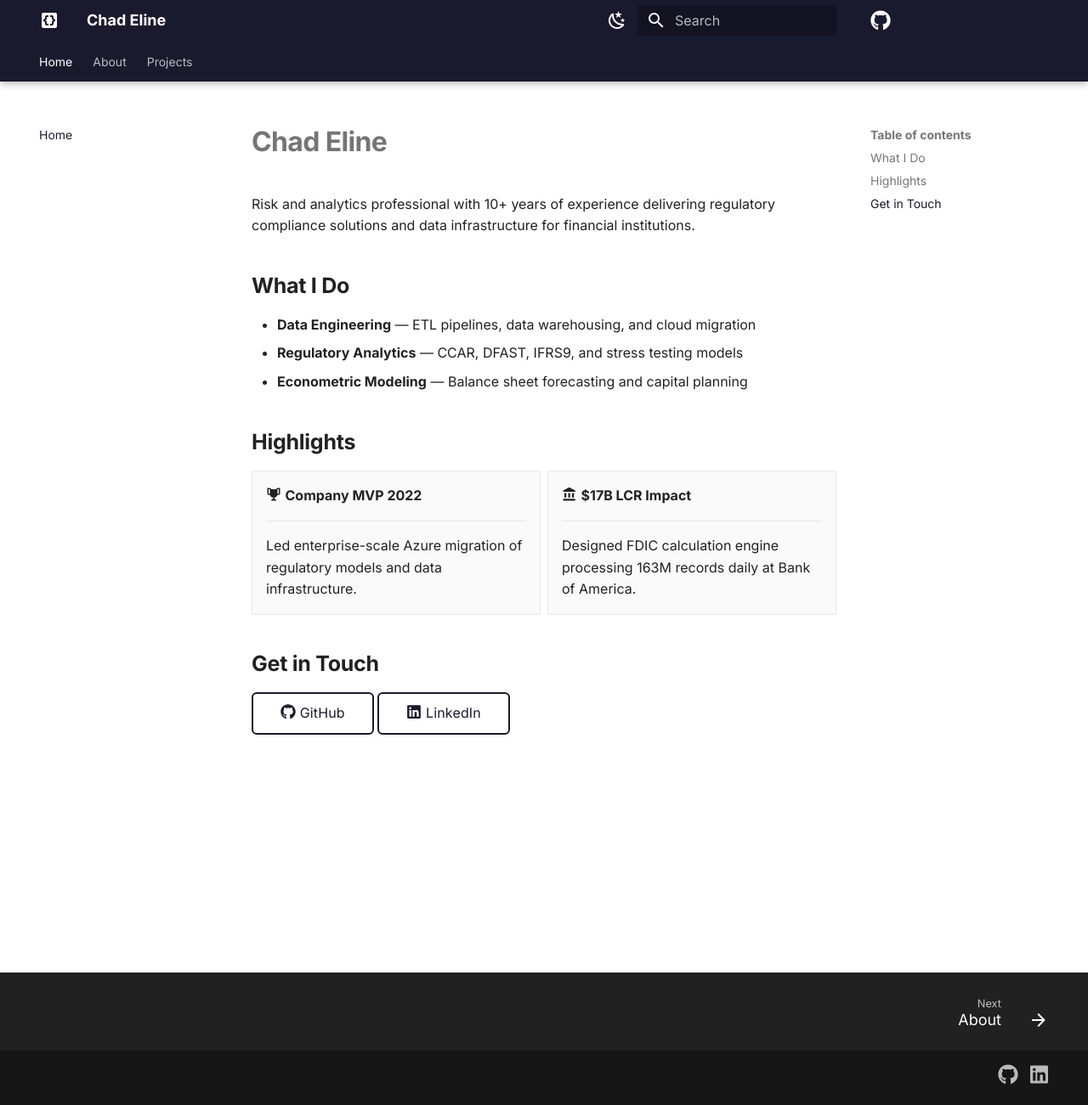
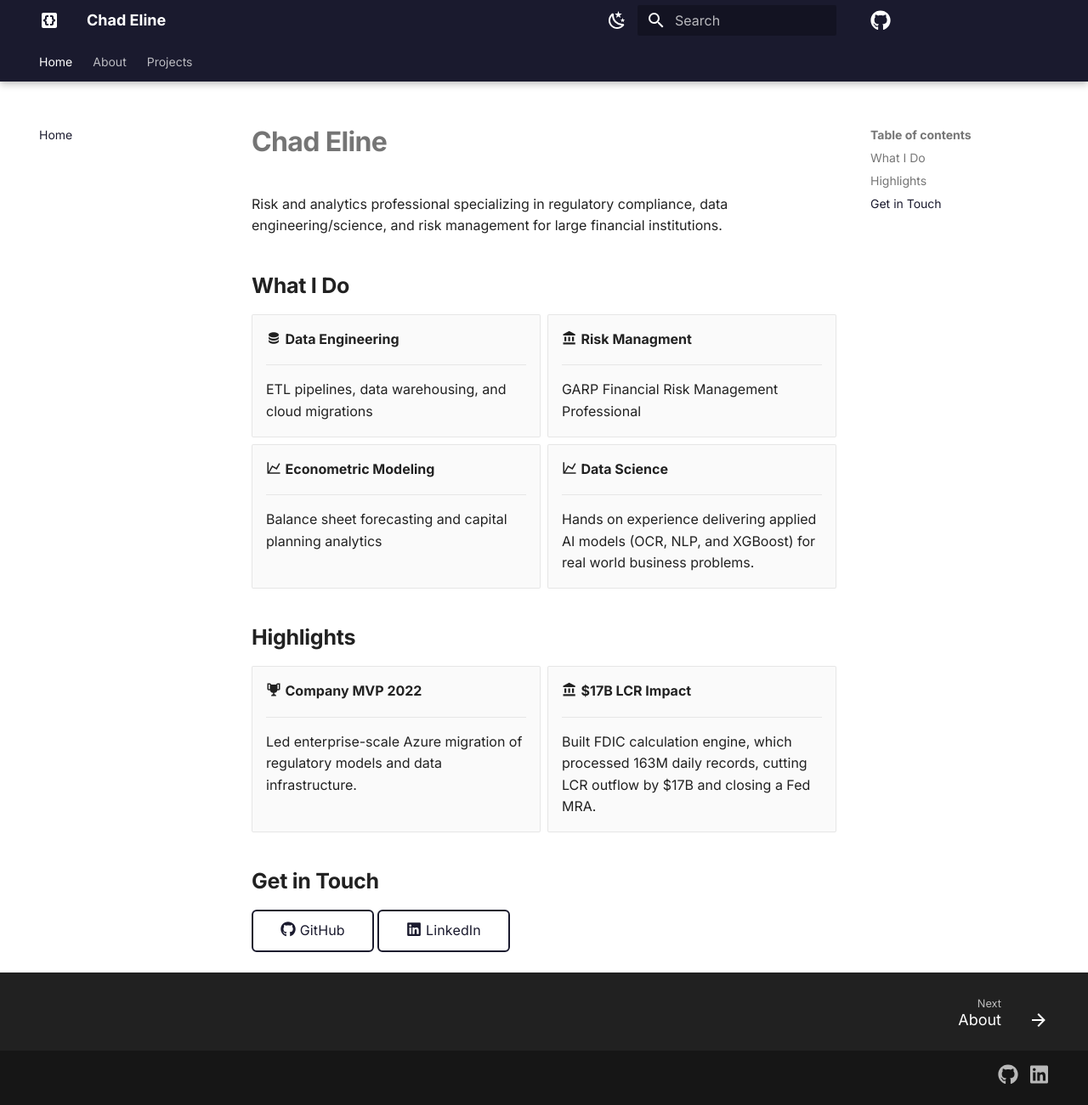
Before and after one commit to chad-eline/chad-eline.github.io, an MkDocs documentation site: the page built from docs/index.md, in a window 1280 px wide and 1301 px high. Shown: the whole window at 85% size. Built offline with MkDocs 1.6.1 and Material for MkDocs 9.7.7, drawn with Linux system fonts in a browser that asks for light colours; comment, search, counter and statistics services are not loaded.

```diff
--- a/docs/assets/stylesheets/extra.css
+++ b/docs/assets/stylesheets/extra.css
@@ -115,3 +115,14 @@
   width: 100%;
   text-align: center;
 }
+
+/* Improve button visibility in dark mode */
+[data-md-color-scheme="slate"] .md-typeset .md-button:not(.md-button--primary) {
+  border-color: var(--md-accent-fg-color);
+  color: var(--md-accent-fg-color);
+}
+
+[data-md-color-scheme="slate"] .md-typeset .md-button:not(.md-button--primary):hover {
+  background-color: var(--md-accent-fg-color);
+  color: #0f0f14;
+}
--- a/docs/index.md
+++ b/docs/index.md
@@ -1,12 +1,36 @@
 # Chad Eline
 
-Risk and analytics professional with 10+ years of experience delivering regulatory compliance solutions and data infrastructure for financial institutions.
+Risk and analytics professional specializing in regulatory compliance, data engineering/science, and risk management for large financial institutions.
 
 ## What I Do
 
-- **Data Engineering** — ETL pipelines, data warehousing, and cloud migration
-- **Regulatory Analytics** — CCAR, DFAST, IFRS9, and stress testing models
-- **Econometric Modeling** — Balance sheet forecasting and capital planning
+<div class="grid cards" markdown>
+
+- :material-database: **Data Engineering**
+
+    ---
+
+    ETL pipelines, data warehousing, and cloud migrations
+
+- :material-bank: **Risk Managment**
+
+    ---
+
+    GARP Financial Risk Management Professional
+
+- :material-chart-line: **Econometric Modeling**
+
+    ---
+
+    Balance sheet forecasting and capital planning analytics
+
+- :material-chart-line: **Data Science**
+
+    ---
+
+    Hands on experience delivering applied AI models (OCR, NLP, and XGBoost) for real world business problems.
+
+</div>
 
 ## Highlights
 
@@ -22,11 +46,11 @@ Risk and analytics professional with 10+ years of experience delivering regulato
 
     ---
 
-    Designed FDIC calculation engine processing 163M records daily at Bank of America.
+    Built FDIC calculation engine, which processed 163M daily records, cutting LCR outflow by $17B and closing a Fed MRA.
 
 </div>
 
 ## Get in Touch
 
 [:fontawesome-brands-github: GitHub](https://github.com/chad-eline){ .md-button }
-[:fontawesome-brands-linkedin: LinkedIn](https://linkedin.com/in/chad-eline){ .md-button }
+[:fontawesome-brands-linkedin: LinkedIn](https://www.linkedin.com/in/charles-eline-30829241/){ .md-button }
```
Also changed, not shown: readme.md (+74 -6 lines), 1 other file.
